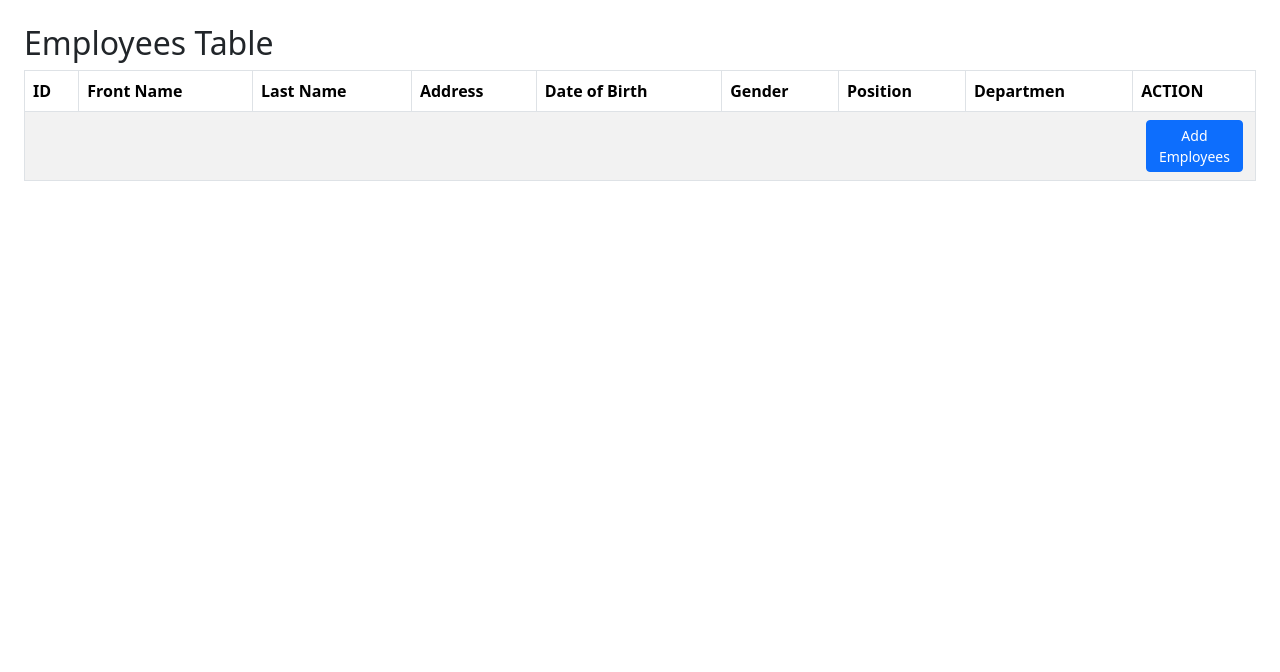
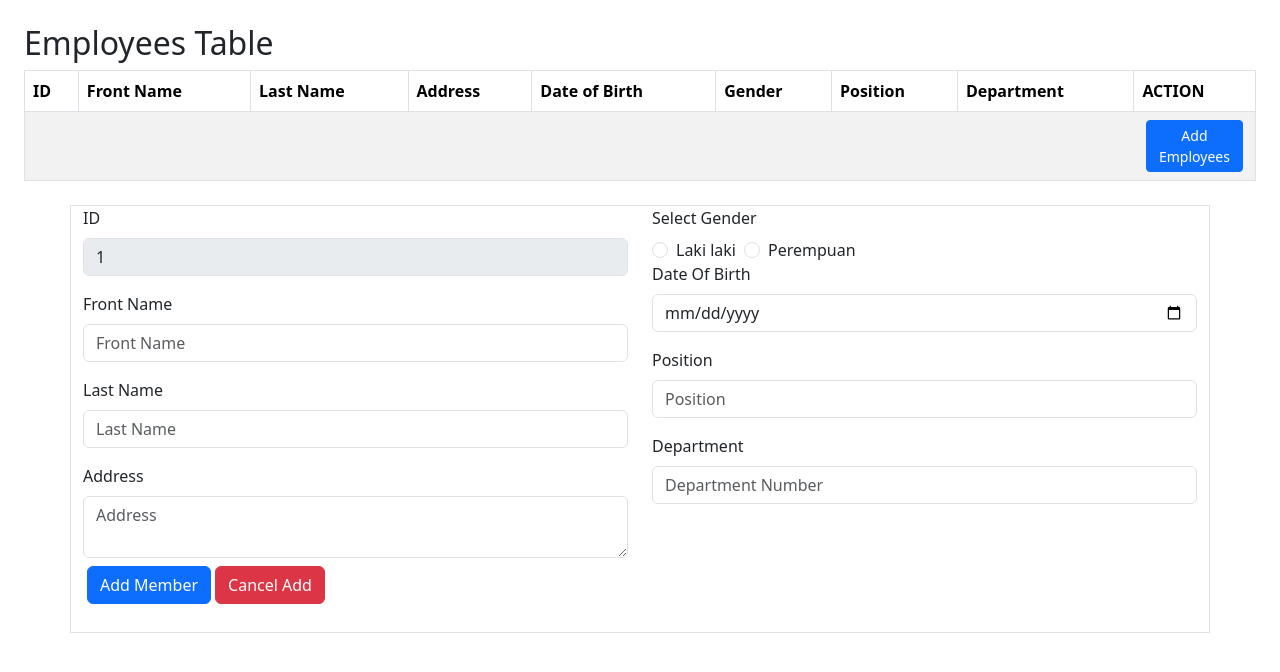
Before and after one commit to Myniv/CompanyManagementSystem, a React (Vite) app: page / in a window 1280 px wide. Shown: the top 672 px of the page. Built offline with nearby package versions, Linux system fonts and the light colour scheme.

Commit message:
Add Employees Form with feature Add

```diff
--- a/src/App.jsx
+++ b/src/App.jsx
@@ -1,3 +1,4 @@
+import EmployeesForm from './Component/Layout/Employees/EmployeesForm'
 import EmployeesTable from './Component/Layout/Employees/EmployeesTable'
 
 function App() {
@@ -5,6 +6,7 @@ function App() {
   return (
     <>
       <EmployeesTable/>
+      <EmployeesForm/>
     </>
   )
 }
--- /dev/null
+++ b/src/Component/Layout/Employees/EmployeesForm.jsx
@@ -0,0 +1,277 @@
+import { useEffect, useState } from "react";
+
+const EmployeesForm = () => {
+  const [employees, setEmployees] = useState([]);
+
+  const [formData, setFormData] = useState({
+    empNo: "",
+    fName: "",
+    lName: "",
+    address: "",
+    dob: "",
+    sex: "",
+    position: "",
+    deptNo: "",
+  });
+
+  useEffect(() => {
+    if (!employees) {
+      const storedEmployees =
+        JSON.parse(localStorage.getItem("employees")) || [];
+      setEmployees(storedEmployees);
+    }
+  }, [employees]);
+
+  const onAddEmployees = () => {
+    const newEmployeesId = {
+      ...formData,
+      empNo:
+        employees.length > 0 ? employees[employees.length - 1].empNo + 1 : 1,
+    };
+
+    const newEmployee = [...employees, newEmployeesId];
+
+    localStorage.setItem("employees", JSON.stringify(newEmployee));
+    setEmployees(newEmployee);
+  };
+
+  const onUpdateEmployees = () => {
+    const editingEmployees = employees.map((employees) => {
+      if (employees.empNo === formData.empNo) {
+        return {
+          ...employees,
+          ...formData,
+        };
+      } else {
+        return employees;
+      }
+    });
+
+    setEmployees(editingEmployees);
+    localStorage.setItem("employees", JSON.stringify(editingEmployees));
+  };
+
+  const onCancel = () => {
+    setFormData({
+      empNo: "",
+      fName: "",
+      lName: "",
+      address: "",
+      dob: "",
+      sex: "",
+      position: "",
+      deptNo: "",
+    });
+  };
+
+  const handleChange = (e) => {
+    const { name, value } = e.target;
+    setFormData(() => ({
+      ...formData,
+      [name]: value,
+    }));
+  };
+
+  const handleSubmit = (e) => {
+    e.preventDefault();
+
+    onAddEmployees();
+
+    setFormData({
+      empNo: "",
+      fName: "",
+      lName: "",
+      address: "",
+      dob: "",
+      sex: "",
+      position: "",
+      deptNo: "",
+    });
+  };
+
+  const employeeId =
+    employees.length > 0 ? employees[employees.length - 1].empNo + 1 : 1;
+
+  return (
+    <>
+      <div className="mb-5">
+        <div className="container border">
+          <form onSubmit={handleSubmit} className="mb-4">
+            <div className="row">
+              <div className="col-md-6">
+                <div className="mb-3">
+                  <label htmlFor="empNo" className="form-label">
+                    ID
+                  </label>
+                  <input
+                    type="number"
+                    className="form-control"
+                    id="empNo"
+                    name="empNo"
+                    // value={isEditing ? formData.id : memberId}
+                    value={employeeId}
+                    disabled
+                  />
+                </div>
+                <div className="mb-3">
+                  <label htmlFor="fName" className="form-label">
+                    Front Name
+                  </label>
+                  <input
+                    type="text"
+                    id="fName"
+                    name="fName"
+                    className={`form-control`}
+                    value={formData.fName}
+                    onChange={handleChange}
+                    required
+                    placeholder="Front Name"
+                    // ref={focusNameInput}
+                  />
+                </div>
+                <div className="mb-3">
+                  <label htmlFor="lName" className="form-label">
+                    Last Name
+                  </label>
+                  <input
+                    type="text"
+                    id="lName"
+                    name="lName"
+                    className={`form-control`}
+                    value={formData.lName}
+                    onChange={handleChange}
+                    required
+                    placeholder="Last Name"
+                    // ref={focusNameInput}
+                  />
+                </div>
+
+                <div className="mb-1">
+                  <label htmlFor="address" className="form-label">
+                    Address
+                  </label>
+                  <textarea
+                    id="address"
+                    name="address"
+                    className={`form-control `}
+                    value={formData.address}
+                    onChange={handleChange}
+                    required
+                    placeholder="Address"
+                  />
+                  {/* {errors.address && (
+                    <div className="invalid-feedback">{errors.address}</div>
+                  )} */}
+                </div>
+              </div>
+              <div className="col-md-6">
+                <div className="mb-3 formcheck">
+                  <label className="form-label">Select Gender</label>
+                  <div className="mt">
+                    <input
+                      type="radio"
+                      id="sex1"
+                      name="sex"
+                      className={`form-check-input`}
+                      value="Laki laki"
+                      onChange={handleChange}
+                      checked={formData.sex === "Laki laki"}
+                    />
+                    <label htmlFor="sex1" className="form-check-label ms-2">
+                      Laki laki
+                    </label>
+
+                    <input
+                      type="radio"
+                      id="sex2"
+                      name="sex"
+                      className={`form-check-input ms-2`}
+                      value="Perempuan"
+                      onChange={handleChange}
+                      checked={formData.sex === "Perempuan"}
+                    />
+                    <label htmlFor="sex2" className="form-check-label ms-2">
+                      Perempuan
+                    </label>
+                    {/* {errors.gender && (
+                      <div className="invalid-feedback">{errors.gender}</div>
+                    )} */}
+                  </div>
+
+                  <div className="mb-3">
+                    <label htmlFor="dob" className="form-label">
+                      Date Of Birth
+                    </label>
+                    <input
+                      type="date"
+                      id="dob"
+                      name="dob"
+                      className={`form-control`}
+                      value={formData.dob}
+                      onChange={handleChange}
+                      required
+                      placeholder="DD-MM-YYYY"
+                      // ref={focusNameInput}
+                    />
+                  </div>
+
+                  <div className="mb-3">
+                    <label htmlFor="position" className="form-label">
+                      Position
+                    </label>
+                    <input
+                      type="text"
+                      id="position"
+                      name="position"
+                      className={`form-control`}
+                      value={formData.position}
+                      onChange={handleChange}
+                      required
+                      placeholder="Position"
+                      // ref={focusNameInput}
+                    />
+                  </div>
+
+                  <div className="mb-3">
+                    <label htmlFor="deptNo" className="form-label">
+                      Department
+                    </label>
+                    <input
+                      type="number"
+                      id="deptNo"
+                      name="deptNo"
+                      className={`form-control`}
+                      value={formData.deptNo}
+                      onChange={handleChange}
+                      placeholder="Department Number"
+                      required
+                      // ref={focusNameInput}
+                    />
+                  </div>
+                </div>
+              </div>
+            </div>
+            <button
+              type="submit"
+              className="btn btn-primary m-1 right text-right"
+            >
+              {/* {isEditing ? "Edit Member" : "Add Member"} */}
+              Add Member
+            </button>
+
+            <button
+              type="submit"
+              onClick={onCancel}
+              className="btn btn-danger right text-right"
+            >
+              {/* {isEditing ? "Cancel Edit" : "Cancel Add"} */}
+              Cancel Add
+            </button>
+          </form>
+        </div>
+      </div>
+    </>
+  );
+};
+
+export default EmployeesForm;
--- a/src/Component/Layout/Employees/EmployeesTable.jsx
+++ b/src/Component/Layout/Employees/EmployeesTable.jsx
@@ -7,7 +7,7 @@ const EmployeesTable = () => {
   useEffect(() => {
     const storedEmployees = JSON.parse(localStorage.getItem("employees")) || [];
     setEmployees(storedEmployees);
-  }, [setEmployees]);
+  }, []);
 
   const onDeleteEmployees = (id) => {
     const storedEmployees = JSON.parse(localStorage.getItem("employees")) || [];
@@ -19,7 +19,7 @@ const EmployeesTable = () => {
 
   const onEditingEmployees = (id) => {
     // const selectEmployees = employees.find((employees) => employees.id === id);
-    console.log("EditEmployees");
+    console.log("EditEmployees" + id);
     // navigate(`/employees/${id}`)
   }
 
@@ -44,14 +44,14 @@ const EmployeesTable = () => {
               <th scope="col">Date of Birth</th>
               <th scope="col">Gender</th>
               <th scope="col">Position</th>
-              <th scope="col">Departmen</th>
+              <th scope="col">Department</th>
               <th scope="col">ACTION</th>
             </tr>
           </thead>
           <tbody>
             {employees.map((employees) => (
-              <tr scope="row" key={employees.id}>
-                <td>{employees.id}</td>
+              <tr scope="row" key={employees.empNo}>
+                <td>{employees.empNo}</td>
                 <td>{employees.fName}</td>
                 <td>{employees.lName}</td>
                 <td>{employees.address}</td>
```
